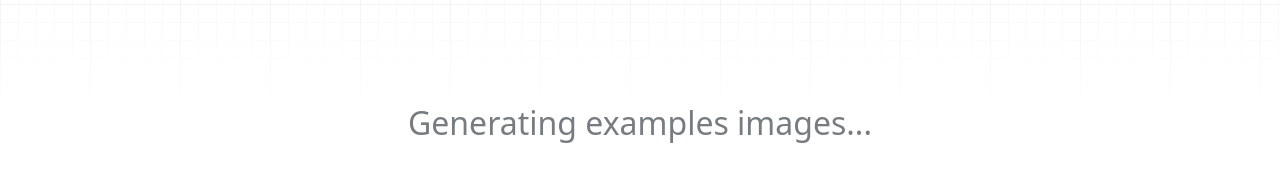
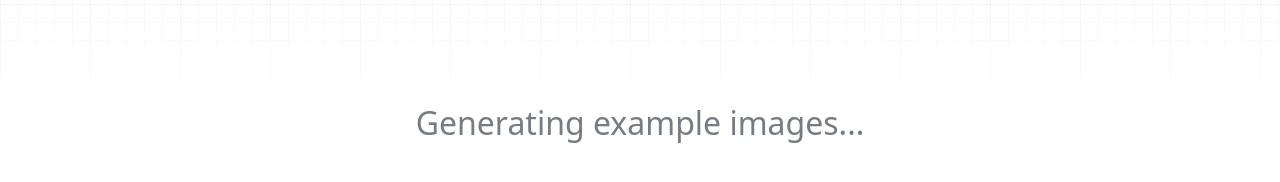
Before and after one commit to jacebrowning/memegen, an MkDocs documentation site: the page built from docs/examples.md, in a window 1280 px wide. Shown: the part 212-394 px from the top of the page. Built offline with MkDocs 1.6.1, drawn with Linux system fonts in a browser that asks for light colours; nearby versions of some CDN libraries; comment, search, counter and statistics services are not loaded.

Commit message:
Fix typo

```diff
--- a/docs/examples.md
+++ b/docs/examples.md
@@ -6,5 +6,5 @@
     scrolling="no">
 </iframe>
 <div class="text-center" width="100%" style="padding-top: 200px;">
-    <h2 id="loading" class="text-muted">Generating examples images...</h2>
+    <h2 id="loading" class="text-muted">Generating example images...</h2>
 </div>
```
